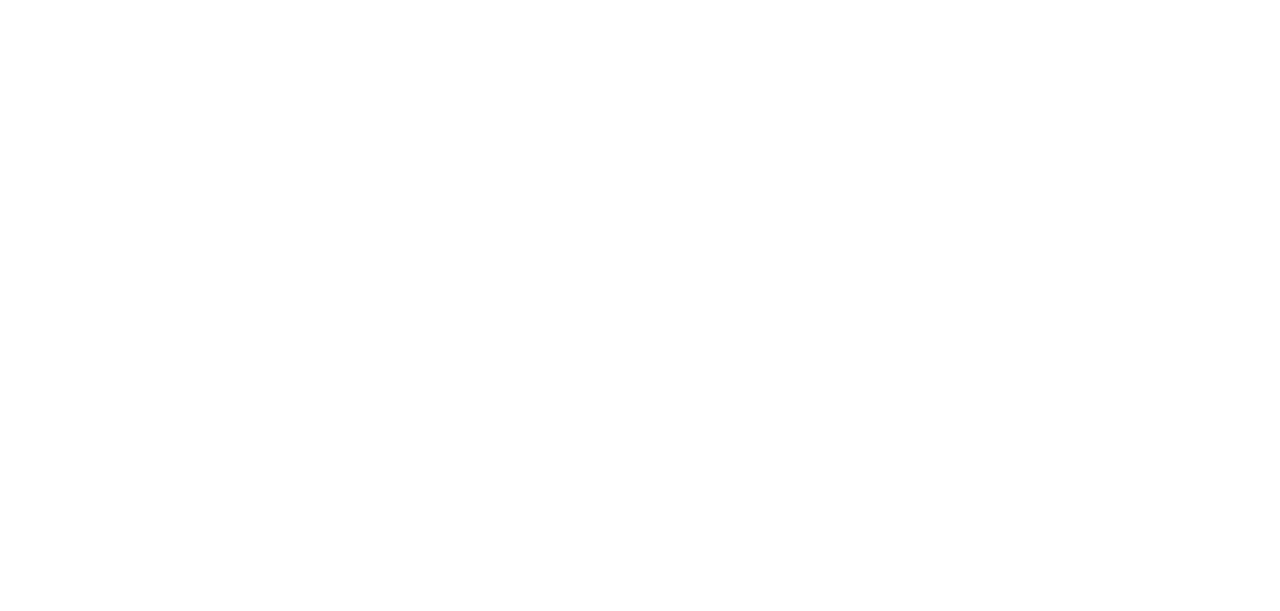
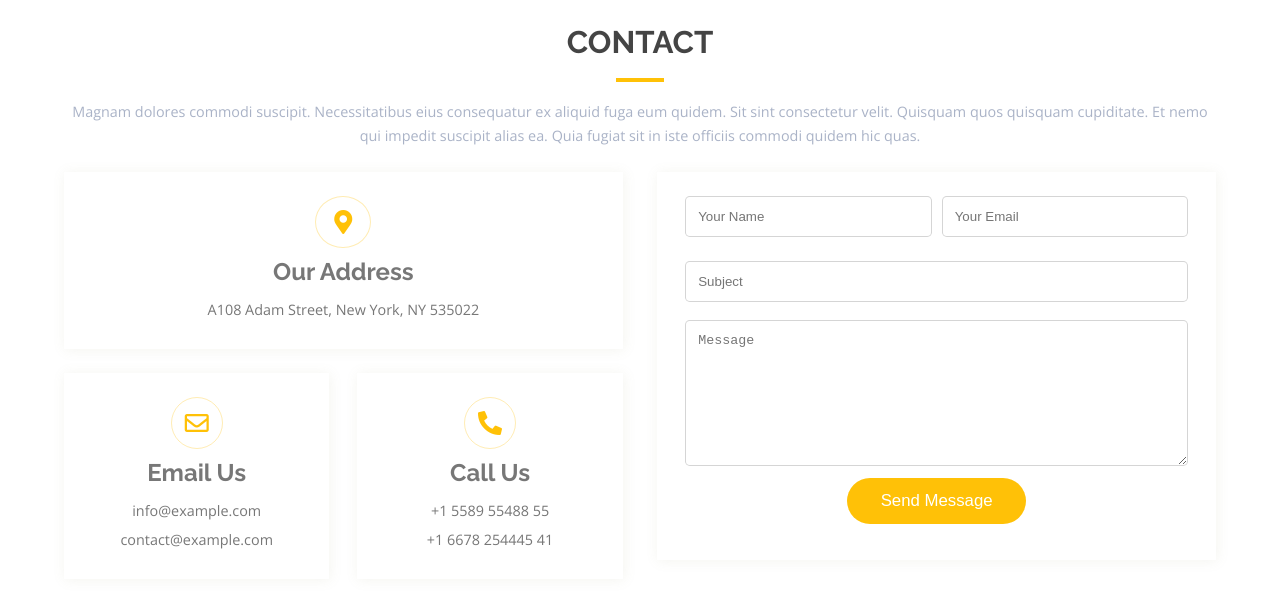
Before and after one commit to gsg-K1-FC/Project0-Hamzah-Sarah-Bara, a plain HTML site: page index.html in a window 1280 px wide. Drawn offline with nearby package versions, Linux system fonts and the light colour scheme.

Commit message:
create the contact section of the landing page #1

```diff
--- a/index.html
+++ b/index.html
@@ -10,6 +10,56 @@
     <title>Project 0 | Hamzah*Sarah*Baraa</title>
 </head>
 <body>
+    <section id="contact-section" class="section">
+        <div class="center">
+            <div class="top">
+                <h1 class="section-title">CONTACT</h1>
+                <p class="section-description">Magnam dolores commodi suscipit. Necessitatibus eius consequatur
+                        ex aliquid fuga eum quidem. Sit sint consectetur velit. Quisquam quos quisquam cupiditate.
+                        Et nemo qui impedit suscipit alias ea. Quia fugiat sit in iste officiis commodi quidem hic quas.</p>
+            </div>
+            <div class="bottom">
+                <div class="left-section">
 
+                    <div class="contact-method our-address">
+                        <i class="fas fa-map-marker-alt fa-2x"></i>
+                        <h3>Our Address</h3>
+                        <p>A108 Adam Street, New York, NY 535022</p>
+                    </div>
+
+                    <div class="email-call">
+
+                        <div class="contact-method email-us">
+                            <i class="far fa-envelope fa-2x"></i>
+                            <h3>Email Us</h3>
+                            <p>info@example.com</p>
+                            <p>contact@example.com</p>
+                        </div>
+
+                        <div class="contact-method call-us">
+                            <i class="fas fa-phone-alt fa-2x"></i>
+                            <h3>Call Us</h3>
+                            <p>+1 5589 55488 55</p>
+                            <p>+1 6678 254445 41</p>
+                        </div>
+
+                    </div>
+
+                </div>
+
+                <div class="right-section">
+                    <form class="contact-method">
+                        <div class="input-method name-email">
+                            <input  type="text" placeholder="Your Name">
+                            <input  type="text" placeholder="Your Email">
+                        </div>
+                        <input class="mb-1 input-method" type="text" placeholder="Subject">
+                        <textarea class="mb-1 input-method" cols="30" rows="8" placeholder="Message"></textarea>
+                        <button>Send Message</button>
+                    </form>
+                </div>
+            </div>
+        </div>
+    </section>
 </body>
 </html>
--- a/media.css
+++ b/media.css
@@ -1,7 +1,54 @@
 @media screen and (min-width: 780px){
 
+    .center{
+        max-width: 66.7rem;
+    }
+    /* Contact Section -> Bottom portion styling */
+    .email-call{
+        width: 100%;
+        display: flex;
+        justify-content: space-between;
+    }
+    .email-us,.call-us{
+        width: 50%;
+        margin: 0;
+    }
+    .email-us{
+        margin-right: 5%;
+    }
+
+    .name-email{
+        flex-direction: row;
+        width: 90%;
+        justify-content: center;
+    }
+    .name-email input:first-child,
+    .name-email input:last-child{
+        width: 50%;
+    }
+    .name-email input:last-child{
+        margin-left: 2%;
+    }
+
+    .name-email input:first-child{
+      margin: 0;
+    }
 }
 
 @media screen and (min-width: 1000px){
-
+    .center{
+        max-width: 100rem;
+    }
+    /* Contact Section Styling */
+    .bottom{
+        display: flex;
+        justify-content: center;
+    }
+    .left-section,
+    .right-section{
+        width: 50%;
+    }
+    .right-section{
+        margin-left: 3%;
+    }
 }
--- a/style.css
+++ b/style.css
@@ -1,4 +1,3 @@
-
 *{
     margin: 0;
     padding: 0;
@@ -20,3 +19,127 @@ h1,h2,h3,h4,h5,h6{
 p{
     font-family: 'Open Sans', sans-serif;
 }
+
+.section{
+    display: flex;
+    justify-content: center;
+    width: 100%;
+    padding : 2rem 0;
+}
+.center{
+    display: flex;
+    flex-direction: column;
+    align-items: center;
+    width: 90%;
+    max-width: 50rem;
+}
+
+/* Contact Section Styling */
+/* Top portion */
+.section-title{
+    display: flex;
+    flex-direction: column;
+    align-items: center;
+    color: #444444;
+    font-size: 2.6rem;
+}
+.section-title::after{
+    content: "";
+    background-color: #FFC107;
+    width: 4rem;
+    height: 0.3rem;
+    margin: 1.5rem 0;
+}
+
+.section-description{
+    color: #aab3c7;
+    font-size: 1.2rem;
+    line-height: 2rem;
+    text-align: center;
+}
+
+/* Bottom portion */
+.bottom{
+    width: 100%;
+}
+.contact-method{
+    display: flex;
+    flex-direction: column;
+    align-items: center;
+    box-shadow: 1px 1px 12px rgba(150,150,100,0.1);
+    margin: 2rem 0;
+    padding: 2rem 0;
+    color: #444444;
+}
+.contact-method h3{
+    font-size: 2rem;
+    line-height: 2;
+    color: #777777;
+}
+.contact-method p{
+    font-size: 1.2rem;
+    line-height: 2;
+    color: #777777;
+}
+.contact-method i{
+    color: #FFC107;
+    padding: 1.1rem;
+    border: 1px solid rgba(255,193,7,0.3);
+    border-radius: 50%;
+}
+.our-address i{
+    padding: 1.1rem 1.5rem;
+}
+
+/* Bottom portion > right section */
+.input-method{
+    width: 90%;
+}
+.name-email{
+    display: flex;
+    flex-direction: column;
+    padding-bottom: 2rem;
+}
+.mb-1{
+    padding: 1rem;
+    border: 1px solid rgba(150,150,150,0.4);
+    border-radius: 0.4rem;
+}
+input.mb-1{
+    margin-bottom: 1.5rem;
+}
+textarea{
+    resize: vertical;
+}
+.name-email input:first-child{
+    margin-bottom: 1.5rem;
+    padding: 1rem;
+    border: 1px solid rgba(150,150,150,0.4);
+    border-radius: 0.4rem;
+}
+.name-email input:last-child{
+    padding: 1rem;
+    border: 1px solid rgba(150,150,150,0.4);
+    border-radius: 0.4rem;
+}
+
+.right-section input[type='text']:focus,textarea:focus{
+    border: 1px solid #FFC107;
+    outline: none;
+    transition: border 0.8s;
+}
+.contact-method button{
+    margin: 1rem;
+    padding: 1.1rem 2.8rem;
+    border-radius: 4.2rem;
+    background-color: #FFC107;
+    color: #FFF;
+    border: none;
+    font-size: 1.4rem;
+    transition: 0.4s ease-in-out;
+}
+
+.contact-method button:hover{
+    opacity: 0.8;
+    cursor: pointer;
+}
```
